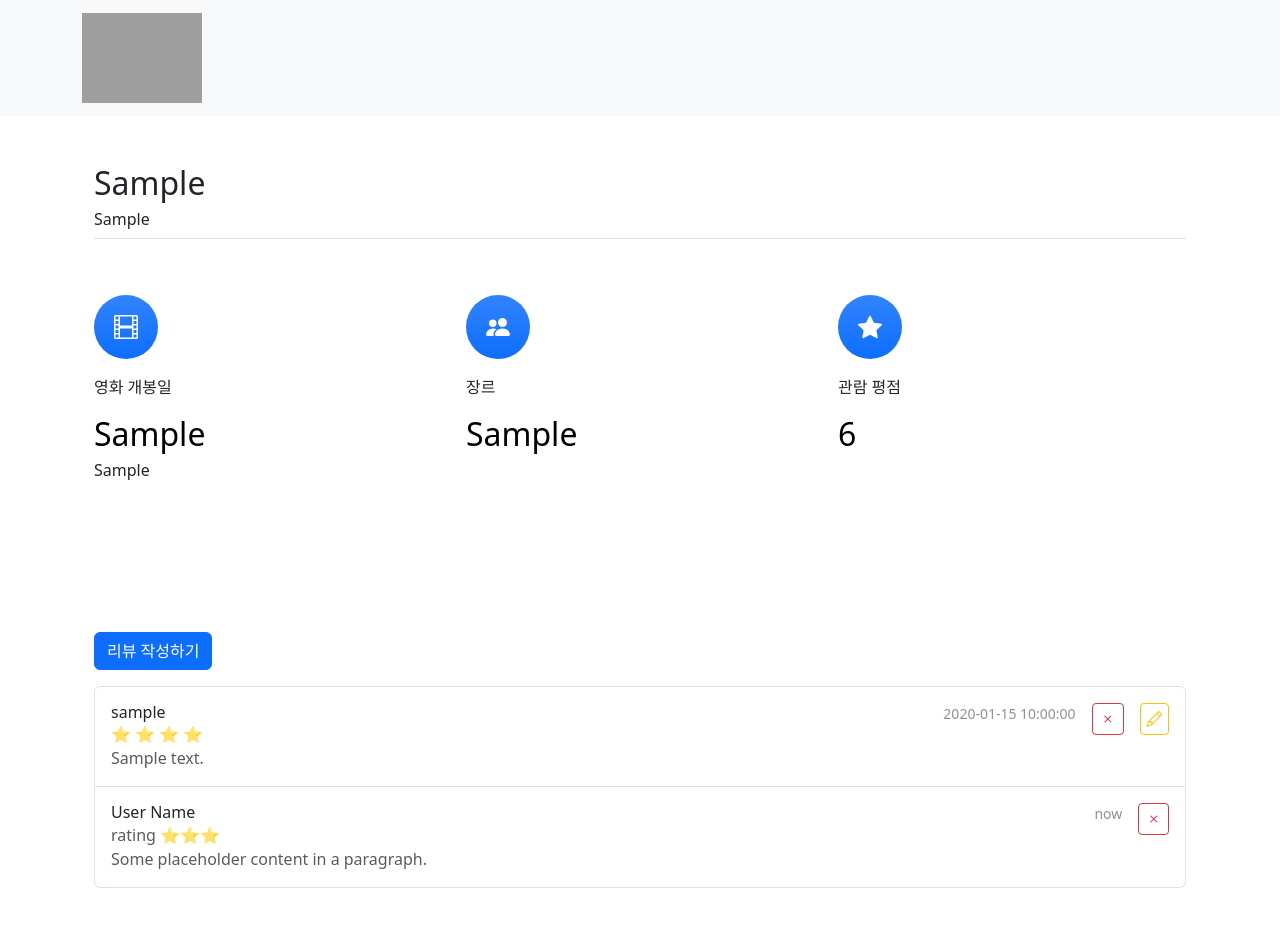
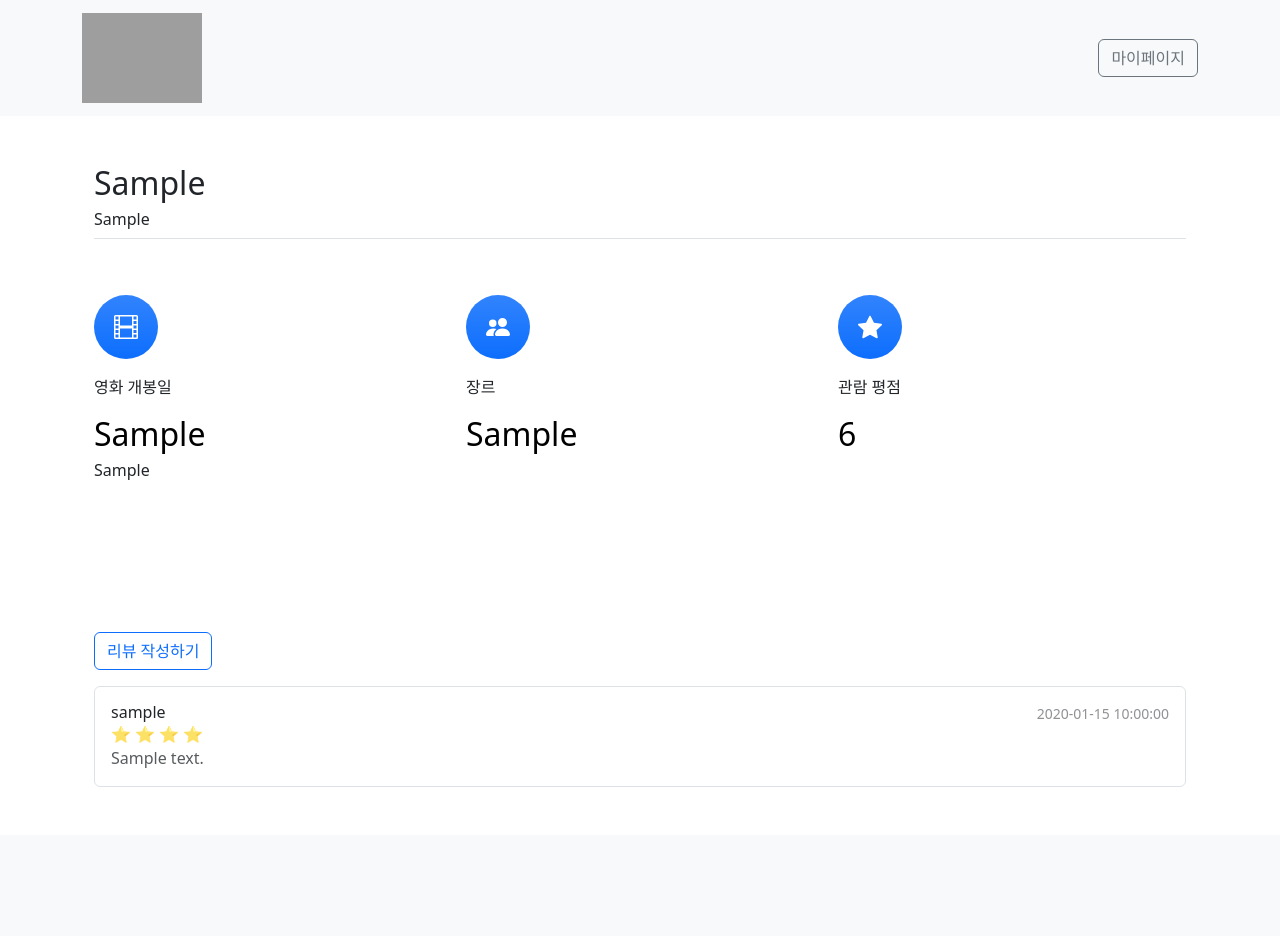
Before and after one commit to dav1n9/movie-review, a Flask app: template templates/review.html in a window 1280 px wide. After the commit the page ends 787 px from the top, so only its background shows below. Run offline with Flask 3, Linux system fonts and the light colour scheme; the template is opened without the code that fills it: most values are stand-ins (such as "Sample title", 1, 10 or a date in 2020); grey boxes are pictures that could not be loaded.

Commit message:
fix: 로그인한 사용자가 있다고 가정하고 본인이 작성한 리뷰에만 수정, 삭제 버튼이 보이게 함

```diff
--- a/app.py
+++ b/app.py
@@ -1,5 +1,5 @@
 from datetime import datetime
-from flask import Flask, render_template, request, redirect, url_for
+from flask import Flask, render_template, request, redirect, url_for, g
 import os
 from flask_sqlalchemy import SQLAlchemy
 
@@ -19,7 +19,8 @@ db = SQLAlchemy(app)
 class Review(db.Model):
     id = db.Column(db.Integer, primary_key=True)
     movie_cd = db.Column(db.String, nullable=False)
-    username = db.Column(db.String, nullable=False)
+    user_id = db.Column(db.Integer, db.ForeignKey('user.id', ondelete='CASCADE'))
+    user = db.relationship('User', backref=db.backref('review_set'))
     content = db.Column(db.String, nullable=False)
     rating = db.Column(db.Integer, nullable=False)
     created_at = db.Column(db.DateTime, default=datetime.now)
@@ -27,8 +28,37 @@ class Review(db.Model):
     def __repr__(self):
         return f'{self.movie_cd} : {self.content} by {self.username}, rating: {self.rating}'
 
+class User(db.Model):
+    id = db.Column(db.Integer, primary_key=True)
+    username = db.Column(db.String(150), unique=True, nullable=False)
+    password = db.Column(db.String(200), nullable=False)
+    email = db.Column(db.String(120), unique=True, nullable=False)
+
 with app.app_context():
     db.create_all()
+
+
+
+
+# 로그인된 사용자가 있다고 가정
+@app.before_request
+def load_logged_in_user():
+    find = User.query.filter_by(username="김다빈").first()
+    if find is None:
+        new_user = User(username="김다빈", password="123123", email="ddd@ddd.com")
+        db.session.add(new_user)
+        db.session.commit()
+        g.user = new_user
+    else:
+        g.user = find
+
+@app.route('/mypage')
+def mypage():
+
+    return f"user 이름은 {g.user.username}"
+
+
+
 
 
 def get_box_office():
--- a/templates/review.html
+++ b/templates/review.html
@@ -17,6 +17,10 @@
         <a class="navbar-brand" href="/movie">
             <img src="https://e7.pngegg.com/pngimages/593/726/png-clipart-film-director-clapperboard-film-festival-filmmaking-actor-celebrities-camera-icon.png" alt="Logo" width="120" height="90">
         </a>
+        <!-- 마이페이지 버튼 -->
+        <ul class="navbar-nav ml-auto">
+            <a href="/mypage" class="btn btn-outline-secondary">마이페이지</a>
+        </ul>
         </div>
     </nav>
 
@@ -105,14 +109,20 @@
     <!-- 리뷰 -->
     <div class="container px-4 py-5">
         <div class="d-grid gap-2 d-md-flex justify-content-md-start mb-3">
-            <button class="btn btn-primary" type="button" data-bs-toggle="modal" data-bs-target="#exampleModal">리뷰 작성하기</button>
+            <button class="btn btn-outline-primary" type="button" data-bs-toggle="modal" data-bs-target="#exampleModal">리뷰 작성하기</button>
         </div>
         <div class="list-group">
+            {% if not data.reviews %}
+            <div class="d-flex gap-2 w-100 justify-content-between">
+                <h1>아직 리뷰가 없어요...</h1>
+            </div>
+            {% endif %}
+
             {% for review in data.reviews %}
             <a href="#" class="list-group-item list-group-item-action d-flex gap-3 py-3" aria-current="true">
                 <div class="d-flex gap-2 w-100 justify-content-between">
                     <div>
-                        <h6 class="mb-0">{{ review.username }}</h6>
+                        <h6 class="mb-0">{{ review.user.username }}</h6>
                         <p class="mb-0 opacity-75">
                             {% for _ in range( review.rating ) %}
                                 ⭐
@@ -122,6 +132,8 @@
                     </div>
                     <small class="opacity-50 text-nowrap">{{ review.created_at }}</small>
                 </div>
+                <!-- 로그인한 사용자와 글쓴이가 같은 경우에만 버튼이 보이도록 함. -->
+                {% if g.user == review.user %}
                     <form action="{{ url_for('review_delete', review_id=review.id) }}" method="POST">
                         <button class="btn btn-outline-danger btn-sm" type="submit" style="width: 2rem; height: 2rem; padding: 0;">
                         <i class="bi bi-x" style="font-size: 1rem;"></i>
@@ -130,24 +142,9 @@
                     <button class="btn btn-outline-warning btn-sm" type="button" style="width: 2rem; height: 2rem; padding: 0;" onclick="editReview('{{ review.id }}', '{{ review.username }}', '{{ review.rating }}', '{{ review.content }}')">
                         <i class="bi bi-pencil" style="font-size: 1rem;"></i>
                     </button>
+                {% endif %}
             </a>
             {% endfor %}
-
-            <a href="#" class="list-group-item list-group-item-action d-flex gap-3 py-3" aria-current="true">
-            <div class="d-flex gap-2 w-100 justify-content-between">
-                <div>
-                    <h6 class="mb-0">User Name</h6>
-                    <p class="mb-0 opacity-75">rating ⭐⭐⭐</p>
-                    <p class="mb-0 opacity-75">Some placeholder content in a paragraph.</p>
-                </div>
-                <small class="opacity-50 text-nowrap">now</small>
-            </div>
-            <button class="btn btn-outline-danger btn-sm" type="button" style="width: 2rem; height: 2rem; padding: 0;">
-                <i class="bi bi-x" style="font-size: 1rem;"></i>
-            </button>
-            </a>
-
-
         </div>
     </div>
 
```
Lines whose indentation alone changed are shown as unchanged.
